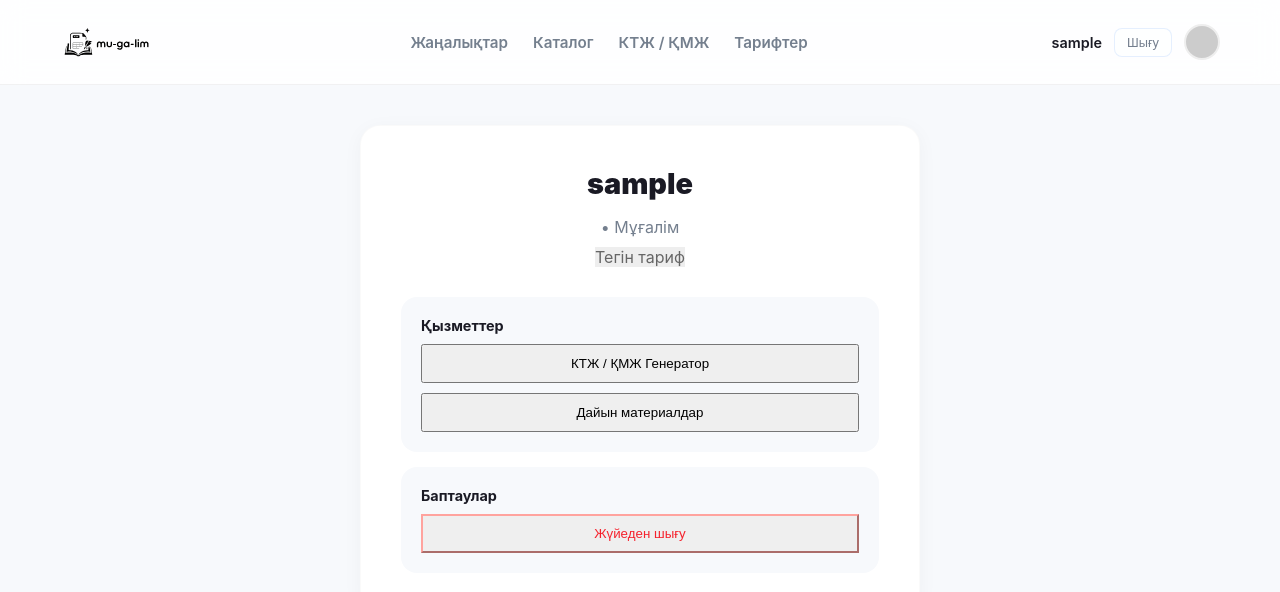
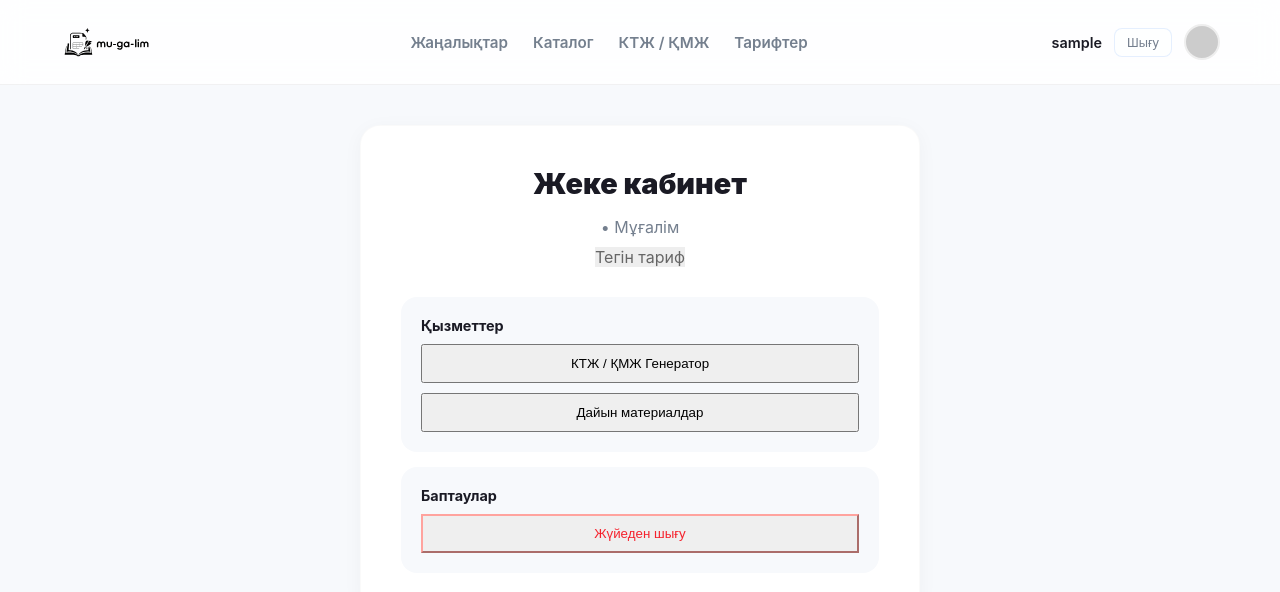
Before and after one commit to Temir1754/mugalim.kz, a Next.js app: page /client in a window 1280 px wide. Shown: the top 592 px of the page. Built offline with nearby package versions, Linux system fonts and the light colour scheme; sample sign-in values are in the browser's storage.

Commit message:
style: remove 'admin' and 'Main Administrator' text from UI for cleaner profile experience

```diff
--- a/src/app/admin/page.tsx
+++ b/src/app/admin/page.tsx
@@ -123,7 +123,6 @@ export default function AdminDashboard() {
     return (
       <div className="login-screen">
         <motion.div initial={{ opacity: 0, y: 20 }} animate={{ opacity: 1, y: 0 }} className="login-card">
-          <div style={{ marginBottom: "20px", fontWeight: 900, color: "#0f172a", fontSize: "1.2rem" }}>ADMIN</div>
           <h2>Админ Панель</h2>
           <form onSubmit={handleLogin}>
             <input type="text" placeholder="Логин" value={login} onChange={(e) => setLogin(e.target.value)} />
--- a/src/app/client/page.tsx
+++ b/src/app/client/page.tsx
@@ -72,7 +72,9 @@ export default function ClientDashboard() {
           <div className="inner-container" style={{ maxWidth: isSchoolAdmin ? "100%" : "600px", margin: isSchoolAdmin ? "0" : "40px auto" }}>
             <div className="form-card" style={{ textAlign: "center", padding: "40px", position: "relative" }}>
 
-              <h1 style={{ fontSize: "1.8rem", fontWeight: "900", marginBottom: "5px" }}>{user.fio || user.username}</h1>
+              <h1 style={{ fontSize: "1.8rem", fontWeight: "900", marginBottom: "5px" }}>
+                {(user.username === "admin" || !user.fio) ? "Жеке кабинет" : user.fio}
+              </h1>
               <p style={{ color: "var(--text-secondary)", marginBottom: "10px" }}>{user.phone} • {user.role === 'SCHOOL_ADMIN' ? 'Оқу ісінің меңгерушісі' : 'Мұғалім'}</p>
 
               {isSchoolAdmin && (
--- a/src/components/Navbar.tsx
+++ b/src/components/Navbar.tsx
@@ -62,7 +62,7 @@ export default function Navbar() {
           {user ? (
             <div style={{ display: "flex", alignItems: "center", gap: "12px" }}>
               <Link href={user.role === "SELLER" ? "/seller" : "/client"} style={{ textDecoration: "none", color: "var(--text-main)", fontSize: "0.9rem", fontWeight: "600" }}>
-                {user.username}
+                {user.username === "admin" ? "Профиль" : user.username}
               </Link>
               <button
                 onClick={handleLogout}
```
